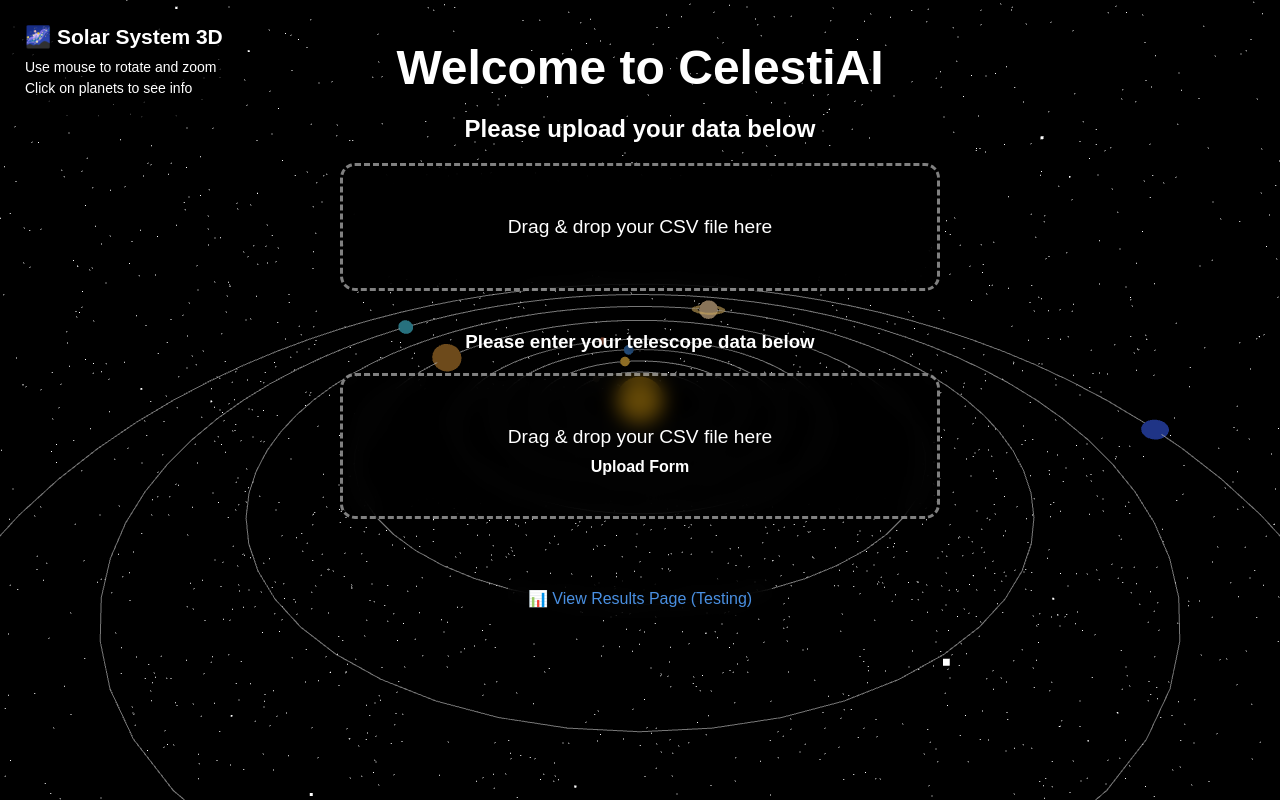
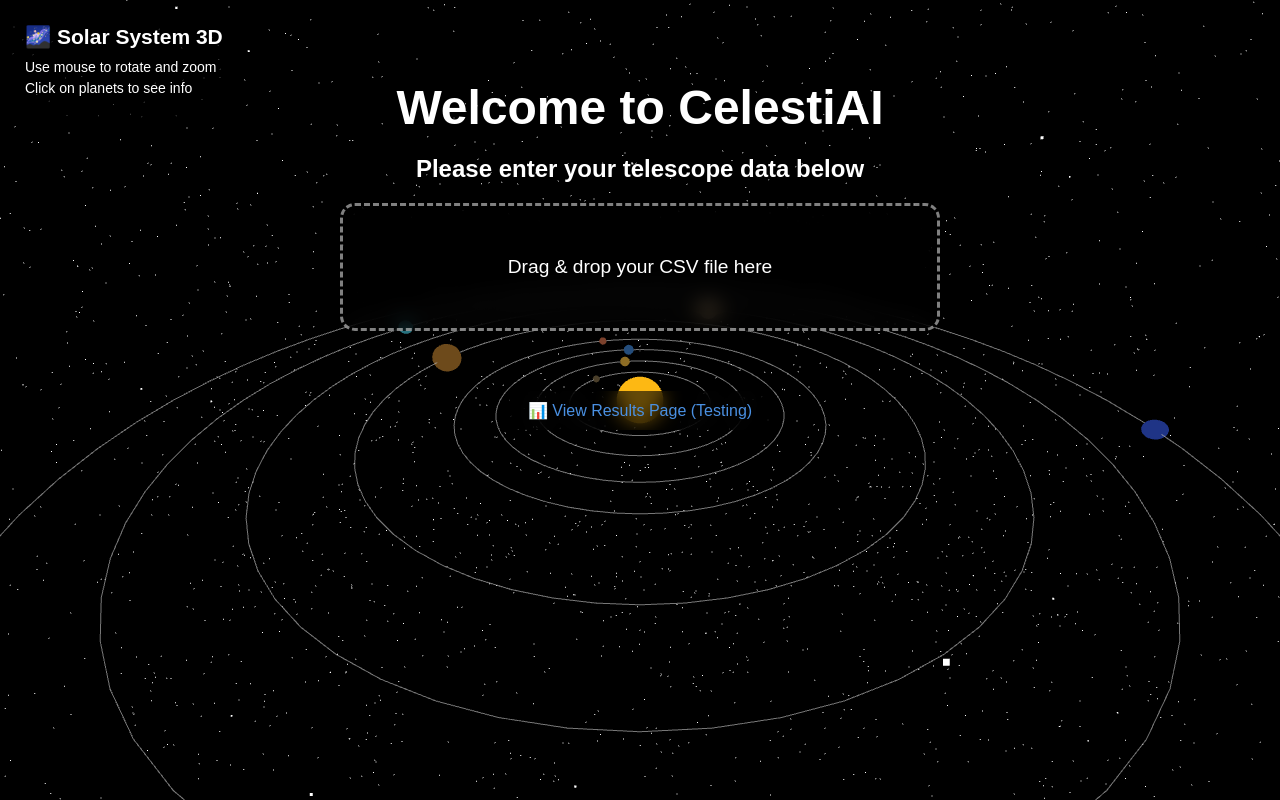
Before and after one commit to CelesteiAI/nasa-hackathon-2025, a Flask app: page / in a window 1280 px wide. Run offline with Flask 3, Linux system fonts and the light colour scheme.

Commit message:
Moved css into dedicated file & removed duplicate html

```diff
--- a/src/static/css/style.css
+++ b/src/static/css/style.css
@@ -0,0 +1,70 @@
+#content-wrapper {
+    color: white;
+    padding: 40px;
+}
+
+h1 {
+    font-size: 3em;
+    text-shadow: 2px 2px 8px rgba(0, 0, 0, 0.8);
+    margin-bottom: 20px;
+}
+
+h2,
+h3 {
+    text-shadow: 2px 2px 6px rgba(0, 0, 0, 0.8);
+    margin: 15px 0;
+}
+
+#file-drop {
+    background: rgba(0, 0, 0, 0.6);
+    border: 3px dashed rgba(255, 255, 255, 0.5);
+    border-radius: 15px;
+    padding: 40px;
+    margin: 20px auto;
+    max-width: 600px;
+    text-align: center;
+    transition: all 0.3s;
+    backdrop-filter: blur(10px);
+}
+
+#file-drop:hover {
+    background: rgba(0, 0, 0, 0.7);
+    border-color: rgba(255, 255, 255, 0.8);
+}
+
+#file-drop p {
+    font-size: 1.2em;
+    margin: 10px 0;
+}
+
+#loading {
+    display: none;
+    text-align: center;
+    padding: 40px;
+    background: rgba(0, 0, 0, 0.7);
+    border-radius: 15px;
+    margin: 20px auto;
+    max-width: 400px;
+    backdrop-filter: blur(10px);
+}
+
+a {
+    color: #4a90e2;
+    text-decoration: none;
+    background: rgba(0, 0, 0, 0.6);
+    padding: 10px 20px;
+    border-radius: 8px;
+    display: inline-block;
+    margin: 20px;
+    backdrop-filter: blur(10px);
+}
+
+a:hover {
+    background: rgba(74, 144, 226, 0.3);
+}
+
+div>h1,
+div>h2,
+div>h3 {
+    text-align: center;
+}
--- a/src/templates/index.html
+++ b/src/templates/index.html
@@ -2,84 +2,18 @@
 
 {% block head %}
     <title>Home Page - CelestiAI</title>
-    <style>
-        #content-wrapper {
-            color: white;
-            padding: 40px;
-        }
-        h1 {
-            font-size: 3em;
-            text-shadow: 2px 2px 8px rgba(0,0,0,0.8);
-            margin-bottom: 20px;
-        }
-        h2, h3 {
-            text-shadow: 2px 2px 6px rgba(0,0,0,0.8);
-            margin: 15px 0;
-        }
-        #file-drop {
-            background: rgba(0, 0, 0, 0.6);
-            border: 3px dashed rgba(255, 255, 255, 0.5);
-            border-radius: 15px;
-            padding: 40px;
-            margin: 20px auto;
-            max-width: 600px;
-            text-align: center;
-            transition: all 0.3s;
-            backdrop-filter: blur(10px);
-        }
-        #file-drop:hover {
-            background: rgba(0, 0, 0, 0.7);
-            border-color: rgba(255, 255, 255, 0.8);
-        }
-        #file-drop p {
-            font-size: 1.2em;
-            margin: 10px 0;
-        }
-        #loading {
-            display: none;
-            text-align: center;
-            padding: 40px;
-            background: rgba(0, 0, 0, 0.7);
-            border-radius: 15px;
-            margin: 20px auto;
-            max-width: 400px;
-            backdrop-filter: blur(10px);
-        }
-        a {
-            color: #4a90e2;
-            text-decoration: none;
-            background: rgba(0, 0, 0, 0.6);
-            padding: 10px 20px;
-            border-radius: 8px;
-            display: inline-block;
-            margin: 20px;
-            backdrop-filter: blur(10px);
-        }
-        a:hover {
-            background: rgba(74, 144, 226, 0.3);
-        }
-        div > h1, div > h2, div > h3 {
-            text-align: center;
-        }
-    </style>
+    <link rel="stylesheet" href="{{url_for('static', filename='css/style.css')}}">
 {% endblock %}
 
 {% block body %}
-<div>
+<div id="upload" style="margin-top: 40px;">
     <h1>Welcome to CelestiAI</h1>
-    <h2>Please upload your data below</h2>
+    <h2>Please enter your telescope data below</h2>
     <div id="file-drop">
         <p>Drag & drop your CSV file here</p>
     </div>
 </div>
 
-<div id="upload" style="margin-top: 40px;">
-    <h3>Please enter your telescope data below</h3>
-    <div id="file-drop">
-        <p>Drag & drop your CSV file here</p>
-        <form action="/upload" method="post"><b>Upload Form</b></form>
-    </div>
-</div>
 
 <div id="loading">
     <h2>Loading...</h2>
```
